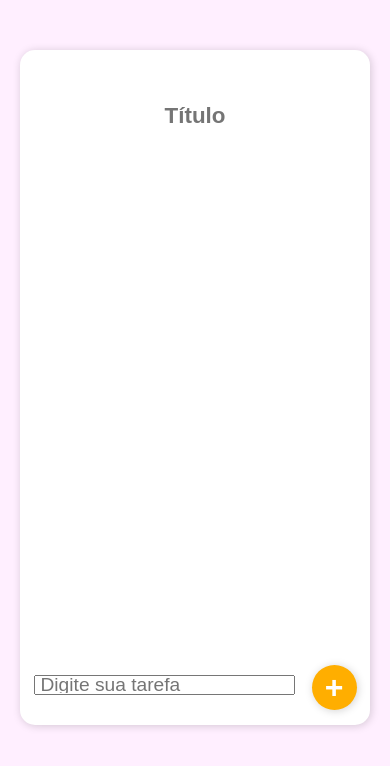
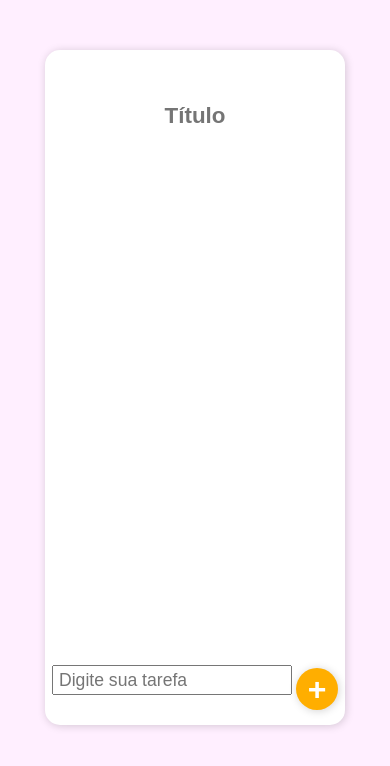
Before and after one commit to gabrielopes7/ToDoList-react, a React (Create React App) app: page / in a window 390 px wide. Shown: the top 766 px of the page. Built offline with nearby package versions, Linux system fonts and the light colour scheme; the HTML template or start-up script is replaced by a standard one.

Commit message:
Adjustment to small devices

```diff
--- a/src/styles/Body.css
+++ b/src/styles/Body.css
@@ -131,14 +131,13 @@
 
 .inputToAddTask{
     font-size: 1.2rem;
-    outline: none;
-    height: 25px;
+    height: 30px;
 }
 }
 
 @media (max-width: 400px){
     #container{
-        width: 350px;
+        width: 300px;
     }
     #inputSetTitle{
         max-width: 280px;
@@ -146,11 +145,12 @@
     }
     #addDo #buttonAdd{
         font-size: 2rem;
-        width: 45px;
-        height: 45px;
+        width: 42px;
+        height: 42px;
     }
 
     .inputToAddTask{
-        height: 20px;
+        font-size: 1.1rem;
+        height: 30px;
     }
 }
```
